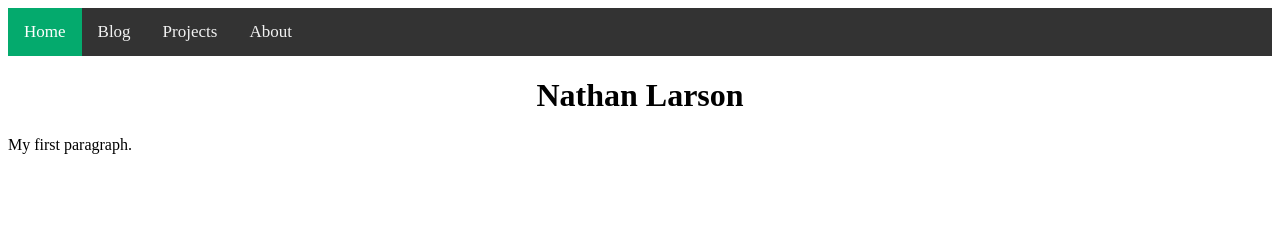
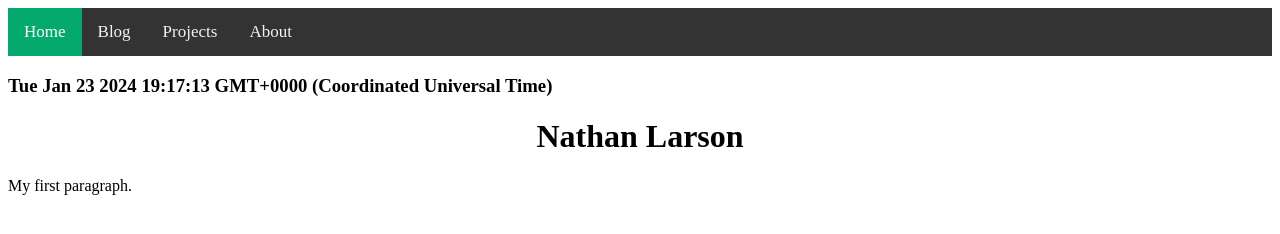
Before and after one commit to NateJL/NateJL.github.io, a plain HTML site: page index.html in a window 1280 px wide. Drawn offline with Linux system fonts and the light colour scheme.

Commit message:
added datetime

```diff
--- a/index.html
+++ b/index.html
@@ -12,8 +12,15 @@
   		<a href="#about">About</a>
 	</div>
 
+	<h3 id="datetime"></h3>
 	<h1><center>Nathan Larson</center></h1>
 	<p>My first paragraph.</p>
 
+
+	<script type="text/javascript">
+		const d = new Date();
+		document.getElementById("datetime").innerHTML = d;
+	</script>
+
 </body>
 </html>
```
